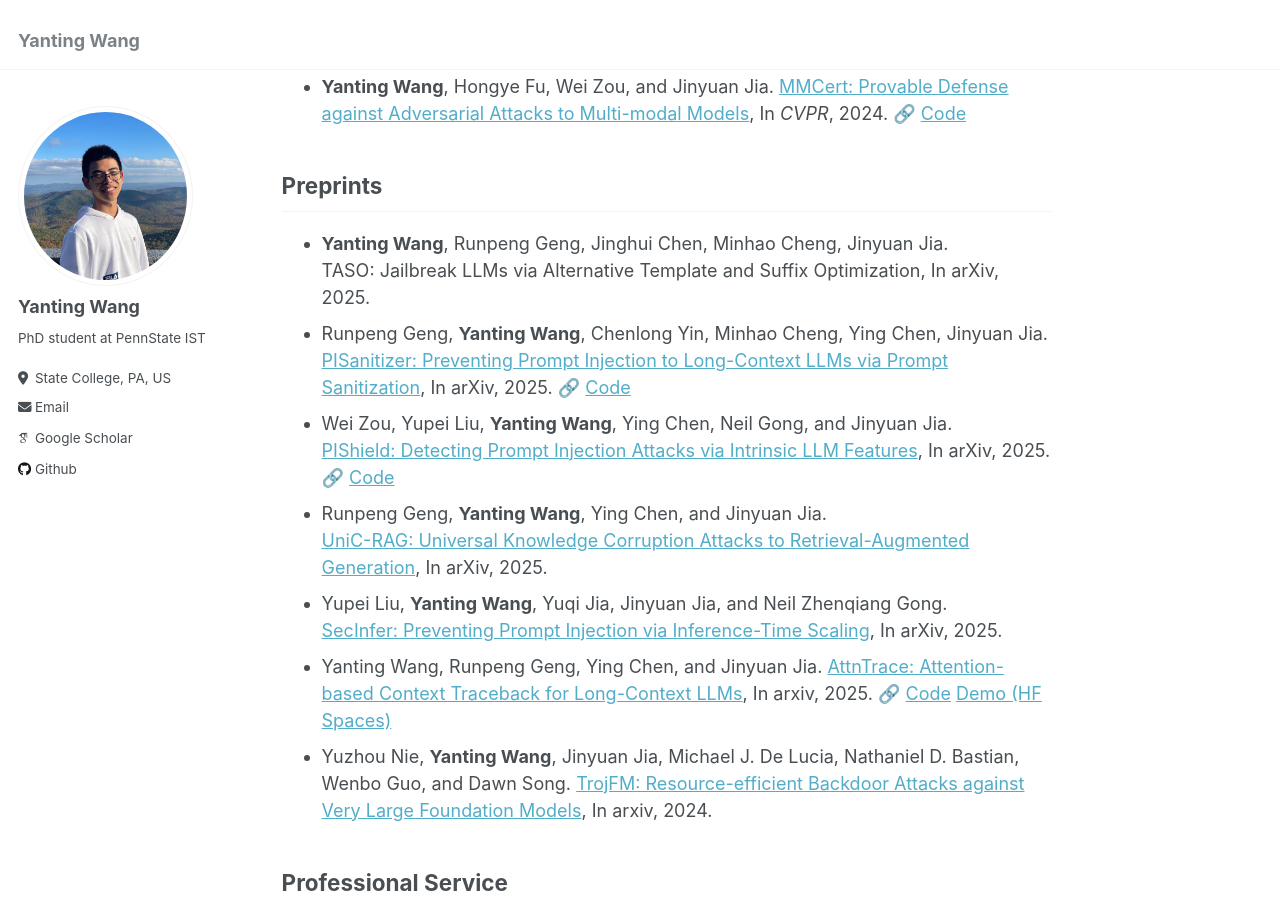
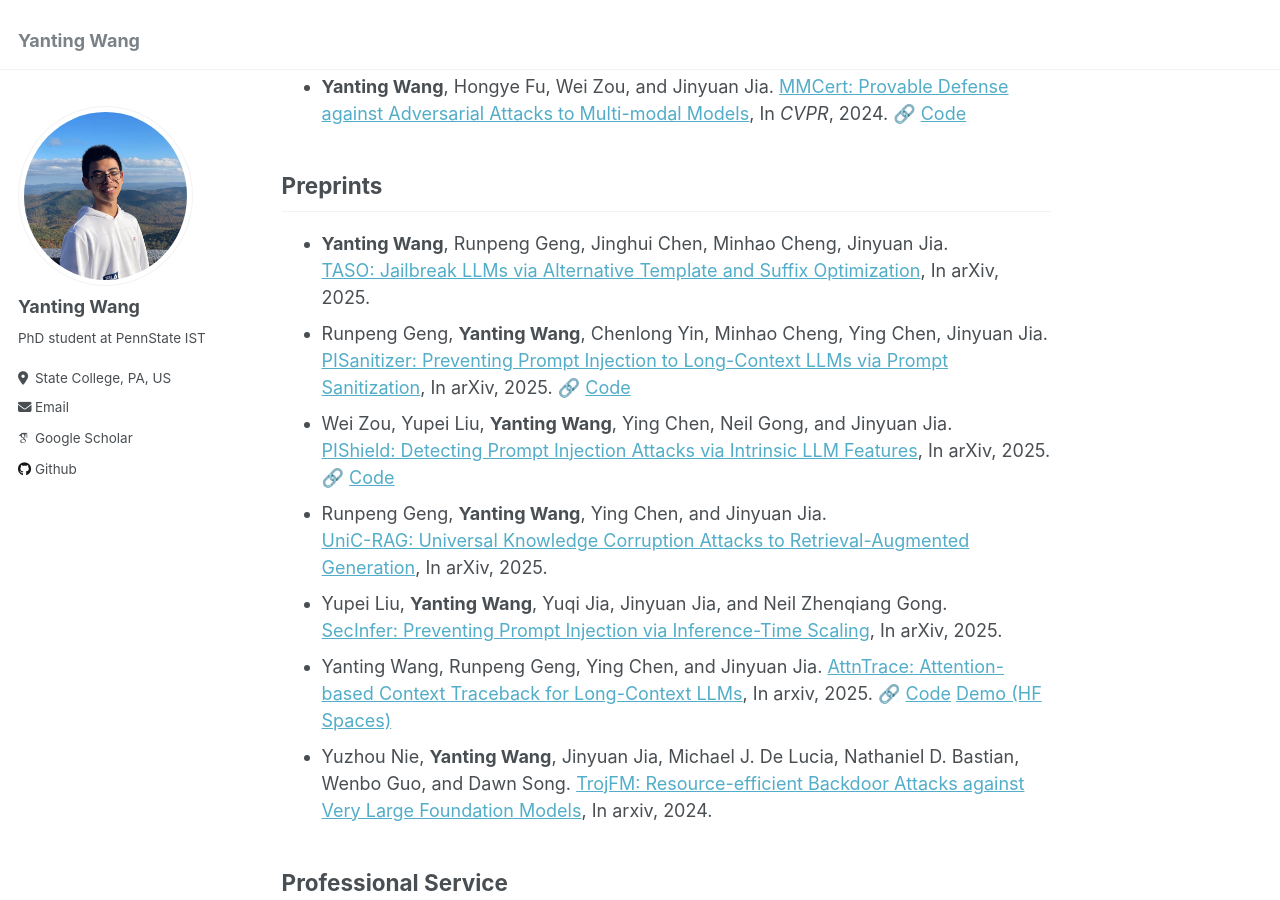
Before and after one commit to Wang-Yanting/Wang-Yanting.github.io, a Jekyll site: the page built from _pages/about.md, in a window 1280 px wide and 900 px high, scrolled down 746 px. Built offline with Jekyll 4.4.1, drawn with Linux system fonts in a browser that asks for light colours; some web fonts are replaced; part of the change alters nothing that is shown.

Commit message:
Update preprint citation with a hyperlink

```diff
--- a/_pages/about.md
+++ b/_pages/about.md
@@ -25,7 +25,7 @@ I am currently a third-year PhD student at Pennsylvania State University. I am f
 
 ## Preprints
 * **Yanting Wang**, Runpeng Geng, Jinghui Chen, Minhao Cheng, Jinyuan Jia.
-  TASO: Jailbreak LLMs via Alternative Template and Suffix Optimization, In arXiv, 2025.
+  [TASO: Jailbreak LLMs via Alternative Template and Suffix Optimization](https://www.alphaxiv.org/abs/2511.18581), In arXiv, 2025.
 * Runpeng Geng, **Yanting Wang**, Chenlong Yin, Minhao Cheng, Ying Chen, Jinyuan Jia.
   [PISanitizer: Preventing Prompt Injection to Long-Context LLMs via Prompt Sanitization](https://arxiv.org/pdf/2511.10720v1), In arXiv, 2025. 🔗 [Code](https://github.com/sleeepeer/PISanitizer)
 * Wei Zou, Yupei Liu, **Yanting Wang**, Ying Chen, Neil Gong, and Jinyuan Jia.
```
